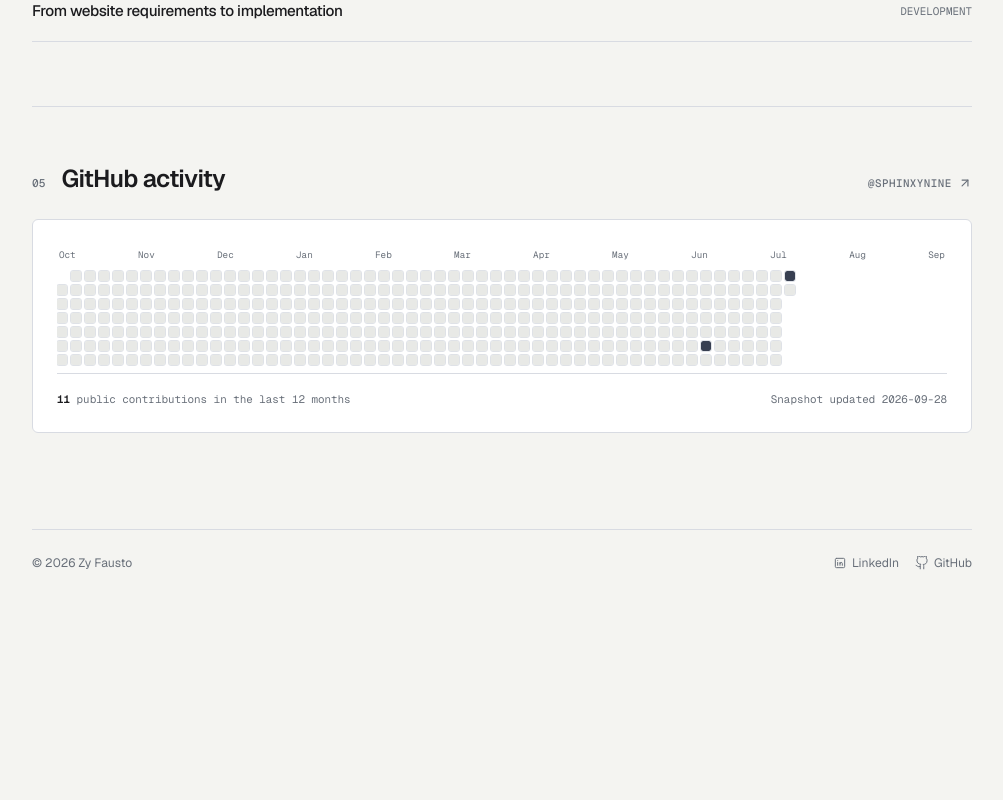
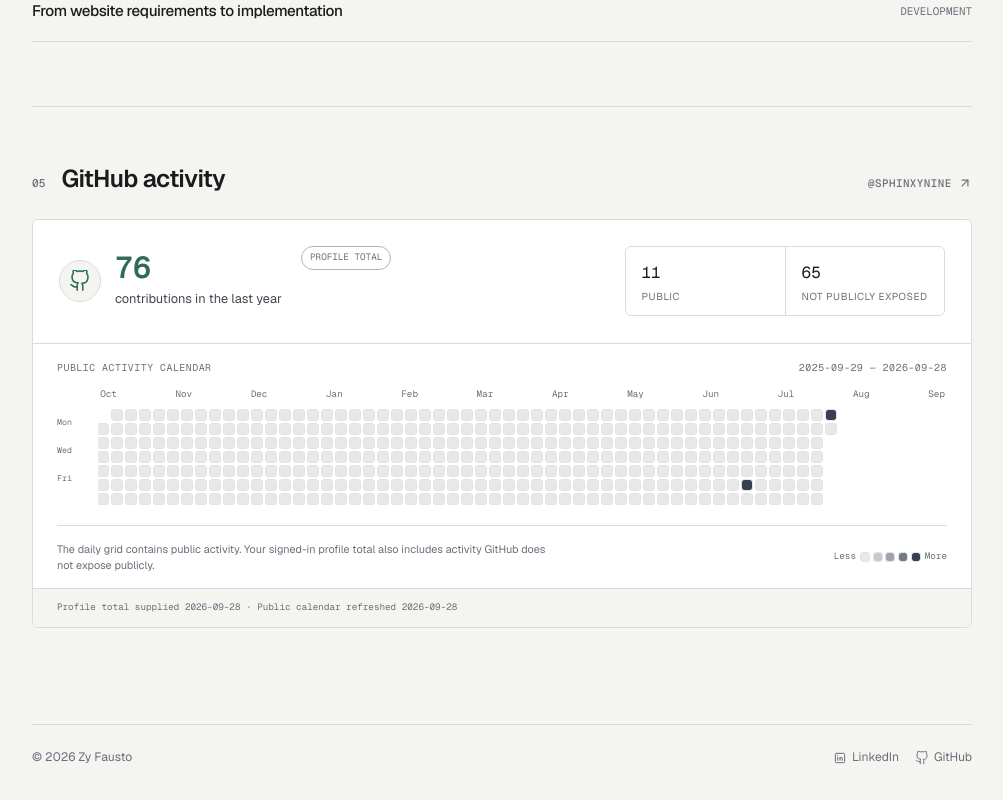
Before and after one commit to SphinxyNine/2026-Portfolio, a Next.js app: page / in a window 1280 px wide. Shown: the part 2420-3220 px from the top of the page, without its empty margins (260-1263 px from the left). Before the commit the page ends 3025 px from the top, so only its background shows below. Built offline with nearby package versions, Linux system fonts and the light colour scheme.

Commit message:
Improve GitHub activity presentation

```diff
--- a/app/globals.css
+++ b/app/globals.css
@@ -223,8 +223,27 @@
   .post-row h3 { font-size: 0.95rem; font-weight: 500; }
   .post-row p { color: var(--muted); font-family: var(--font-geist-mono), monospace; font-size: 0.68rem; text-transform: uppercase; }
   .github-section { padding-bottom: 2.5rem; }
-  .github-calendar-shell { padding: clamp(1rem, 3vw, 1.5rem); border: 1px solid var(--line); border-radius: var(--radius); background: var(--surface); }
-  .github-calendar-scroll { overflow-x: auto; padding: 0.25rem 0 0.5rem; scrollbar-width: thin; scrollbar-color: var(--line-bright) transparent; }
+  .github-calendar-shell { overflow: hidden; border: 1px solid var(--line); border-radius: var(--radius); background: var(--surface); }
+  .github-summary { display: flex; align-items: stretch; justify-content: space-between; gap: 1.5rem; padding: clamp(1.15rem, 3vw, 1.65rem); border-bottom: 1px solid var(--line); }
+  .github-total { display: flex; align-items: center; gap: 0.85rem; min-width: 0; }
+  .github-mark { display: grid; width: 42px; height: 42px; flex: 0 0 auto; place-items: center; border: 1px solid var(--line); border-radius: 50%; color: var(--brand-jade); background: var(--bg); }
+  .github-total > div { display: grid; }
+  .github-total strong { color: var(--brand-jade); font-family: var(--font-geist-mono), monospace; font-size: clamp(1.5rem, 1.25rem + .8vw, 2rem); font-weight: 550; line-height: 1; }
+  .github-total > div span { margin-top: 0.3rem; color: var(--text-soft); font-size: 0.8rem; }
+  .github-total-badge { align-self: flex-start; margin-left: 0.35rem; padding: 0.2rem 0.5rem; border: 1px solid var(--line-bright); border-radius: 999px; color: var(--muted); font-family: var(--font-geist-mono), monospace; font-size: 0.58rem; text-transform: uppercase; }
+  .github-breakdown { display: grid; grid-template-columns: repeat(2, minmax(100px, 1fr)); min-width: 250px; border: 1px solid var(--line); border-radius: var(--radius); }
+  .github-breakdown > div { display: flex; flex-direction: column-reverse; justify-content: center; gap: 0.2rem; padding: 0.75rem 1rem; }
+  .github-breakdown > div + div { border-left: 1px solid var(--line); }
+  .github-breakdown dt { color: var(--muted); font-size: 0.63rem; line-height: 1.35; text-transform: uppercase; letter-spacing: .05em; }
+  .github-breakdown dd { color: var(--text); font-family: var(--font-geist-mono), monospace; font-size: 1rem; }
+  .github-chart-heading { display: flex; justify-content: space-between; gap: 1rem; padding: 1rem clamp(1rem, 3vw, 1.5rem) 0.55rem; }
+  .github-chart-heading p { color: var(--muted); font-family: var(--font-geist-mono), monospace; font-size: 0.62rem; text-transform: uppercase; letter-spacing: .05em; }
+  .github-chart-body { display: grid; grid-template-columns: 30px minmax(0, 1fr); gap: 0.7rem; padding: 0 clamp(1rem, 3vw, 1.5rem) 1rem; }
+  .github-weekdays { display: grid; grid-template-rows: repeat(7, 10px); gap: 4px; padding-top: 1.1rem; color: var(--muted); font-family: var(--font-geist-mono), monospace; font-size: 0.52rem; line-height: 10px; }
+  .github-weekdays span:nth-child(1) { grid-row: 2; }
+  .github-weekdays span:nth-child(2) { grid-row: 4; }
+  .github-weekdays span:nth-child(3) { grid-row: 6; }
+  .github-calendar-scroll { overflow-x: auto; padding: 0.1rem 0 0.35rem; scrollbar-width: thin; scrollbar-color: var(--line-bright) transparent; }
   .github-months { display: flex; justify-content: space-between; min-width: 760px; padding: 0 2px 0.45rem; color: var(--muted); font-family: var(--font-geist-mono), monospace; font-size: 0.58rem; }
   .github-calendar-grid { display: grid; grid-template-rows: repeat(7, 10px); grid-auto-flow: column; grid-auto-columns: 10px; gap: 4px; width: max-content; min-width: 760px; }
   .contribution-day { display: block; width: 10px; height: 10px; border-radius: 2px; background: var(--surface-raised); outline: 1px solid color-mix(in srgb, var(--line) 80%, transparent); }
@@ -233,9 +252,11 @@
   .contribution-day[data-level="3"] { background: color-mix(in srgb, var(--accent) 70%, var(--surface)); }
   .contribution-day[data-level="4"] { background: var(--accent); }
   .contribution-day.is-empty { visibility: hidden; }
-  .github-calendar-footer { display: flex; justify-content: space-between; gap: 1rem; padding-top: 1rem; border-top: 1px solid var(--line); }
-  .github-calendar-footer p { color: var(--muted); font-family: var(--font-geist-mono), monospace; font-size: 0.68rem; }
-  .github-calendar-footer strong { color: var(--text); font-weight: 550; }
+  .github-calendar-footer { display: flex; align-items: center; justify-content: space-between; gap: 1.5rem; margin: 0 clamp(1rem, 3vw, 1.5rem); padding: 0.9rem 0; border-top: 1px solid var(--line); }
+  .github-calendar-footer > p { max-width: 68ch; color: var(--muted); font-size: 0.68rem; line-height: 1.5; }
+  .github-legend { display: flex; align-items: center; gap: 0.3rem; flex: 0 0 auto; color: var(--muted); font-family: var(--font-geist-mono), monospace; font-size: 0.58rem; }
+  .github-legend .contribution-day { display: inline-block; width: 8px; height: 8px; }
+  .github-snapshot-note { padding: 0.7rem clamp(1rem, 3vw, 1.5rem); background: var(--bg); border-top: 1px solid var(--line); color: var(--muted); font-family: var(--font-geist-mono), monospace; font-size: 0.58rem; }
   .placeholder-panel { display: grid; grid-template-columns: auto minmax(0, 1fr); gap: 1.1rem; align-items: start; padding: 1.4rem 0; border-block: 1px solid var(--line); }
   .placeholder-panel > svg { margin-top: 0.1rem; color: var(--muted); }
   .placeholder-panel h2 { margin: 0.35rem 0 0.5rem; font-size: 1.1rem; }
@@ -347,6 +368,8 @@
     .home-experience-row > p:last-child { text-align: left; }
     .home-credential-grid { grid-template-columns: 1fr; }
     .home-credential-card { min-height: 190px; }
+    .github-summary { align-items: flex-start; flex-direction: column; }
+    .github-breakdown { width: 100%; min-width: 0; }
     .github-calendar-footer { align-items: flex-start; flex-direction: column; }
     .overview-highlights { grid-template-columns: 1fr; }
     .overview-highlights li { grid-template-columns: 7.2rem minmax(0, 1fr); align-items: baseline; padding-inline: 0; }
@@ -365,6 +388,11 @@
     .mobile-header, .mobile-menu { padding-inline: 1.25rem; }
     .expertise { font-size: 0.75rem; gap: 0.35rem 0.65rem; }
     .expertise li:not(:last-child)::after { margin-left: 0.65rem; }
+    .github-total { align-items: flex-start; flex-wrap: wrap; }
+    .github-total-badge { margin-left: 0; }
+    .github-chart-heading { align-items: flex-start; flex-direction: column; gap: 0.2rem; }
+    .github-chart-body { grid-template-columns: 18px minmax(0, 1fr); gap: 0.4rem; }
+    .github-weekdays { grid-template-rows: repeat(7, 5px); gap: 1px; padding-top: 0.85rem; font-size: 0.42rem; line-height: 5px; }
     .github-months { min-width: 0; font-size: 0.48rem; }
     .github-calendar-grid { grid-template-rows: repeat(7, 5px); grid-auto-columns: 5px; gap: 1px; min-width: 0; }
     .contribution-day { width: 5px; height: 5px; border-radius: 1px; }
--- a/components/github-contributions.tsx
+++ b/components/github-contributions.tsx
@@ -1,5 +1,7 @@
 import { ArrowUpRight } from 'lucide-react';
 import { githubContributionSnapshot as snapshot } from '@/data/github-contributions';
+import { githubProfileSummary as profileSummary } from '@/data/github-profile-summary';
+import { GitHubIcon } from './brand-icons';
 
 function isoDate(date: Date) {
   return date.toISOString().slice(0, 10);
@@ -30,7 +32,9 @@ const monthLabels = ['Oct', 'Nov', 'Dec', 'Jan', 'Feb', 'Mar', 'Apr', 'May', 'Ju
 
 export function GitHubContributions() {
   const days = contributionDays();
-  const totalLabel = new Intl.NumberFormat('en-US').format(snapshot.total);
+  const publicTotalLabel = new Intl.NumberFormat('en-US').format(snapshot.total);
+  const profileTotalLabel = new Intl.NumberFormat('en-US').format(profileSummary.total);
+  const nonPublicTotal = Math.max(profileSummary.total - snapshot.total, 0);
 
   return (
     <section className="home-section github-section" aria-labelledby="github-heading">
@@ -42,11 +46,33 @@ export function GitHubContributions() {
         </a>
       </header>
       <div className="github-calendar-shell">
+        <div className="github-summary">
+          <div className="github-total">
+            <span className="github-mark" aria-hidden="true"><GitHubIcon width={22} height={22} /></span>
+            <div>
+              <strong>{profileTotalLabel}</strong>
+              <span>contributions in the last year</span>
+            </div>
+            <span className="github-total-badge">Profile total</span>
+          </div>
+          <dl className="github-breakdown">
+            <div><dt>Public</dt><dd>{publicTotalLabel}</dd></div>
+            <div><dt>Not publicly exposed</dt><dd>{nonPublicTotal}</dd></div>
+          </dl>
+        </div>
+        <div className="github-chart-heading">
+          <p>Public activity calendar</p>
+          <p>{snapshot.from} — {snapshot.to}</p>
+        </div>
+        <div className="github-chart-body">
+          <div className="github-weekdays" aria-hidden="true">
+            <span>Mon</span><span>Wed</span><span>Fri</span>
+          </div>
           <div className="github-calendar-scroll">
             <div className="github-months" aria-hidden="true">
               {monthLabels.map((month) => <span key={month}>{month}</span>)}
             </div>
-          <div className="github-calendar-grid" role="img" aria-label={`${totalLabel} public GitHub contributions from ${snapshot.from} to ${snapshot.to}`}>
+            <div className="github-calendar-grid" role="img" aria-label={`${publicTotalLabel} public GitHub contributions from ${snapshot.from} to ${snapshot.to}`}>
               {days.map((day) => day.empty ? (
                 <span className="contribution-day is-empty" key={day.date} aria-hidden="true" />
               ) : (
@@ -60,10 +86,16 @@ export function GitHubContributions() {
               ))}
             </div>
           </div>
+        </div>
         <div className="github-calendar-footer">
-          <p><strong>{totalLabel}</strong> public contributions in the last 12 months</p>
-          <p>Snapshot updated {snapshot.refreshedAt}</p>
+          <p>The daily grid contains public activity. Your signed-in profile total also includes activity GitHub does not expose publicly.</p>
+          <div className="github-legend" aria-label="Contribution intensity">
+            <span>Less</span>
+            {[0, 1, 2, 3, 4].map((level) => <i className="contribution-day" data-level={level} key={level} aria-hidden="true" />)}
+            <span>More</span>
           </div>
+        </div>
+        <p className="github-snapshot-note">Profile total supplied {profileSummary.capturedAt} · Public calendar refreshed {snapshot.refreshedAt}</p>
       </div>
     </section>
   );
--- /dev/null
+++ b/data/github-profile-summary.ts
@@ -0,0 +1,6 @@
+// Signed-in GitHub profile total supplied by Zy. The public contribution
+// endpoint does not expose the private daily breakdown.
+export const githubProfileSummary = {
+  total: 76,
+  capturedAt: '2026-09-28',
+} as const;
```
Lines whose indentation alone changed are shown as unchanged.
